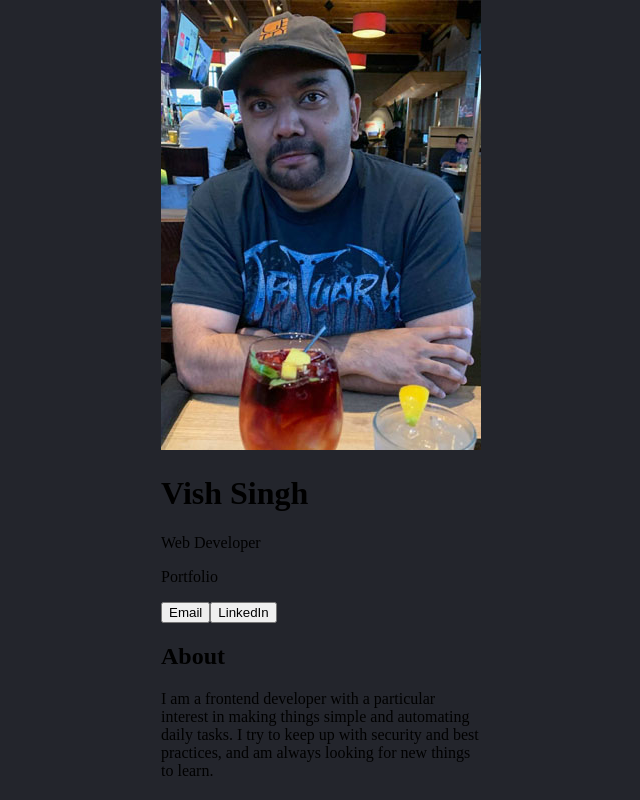
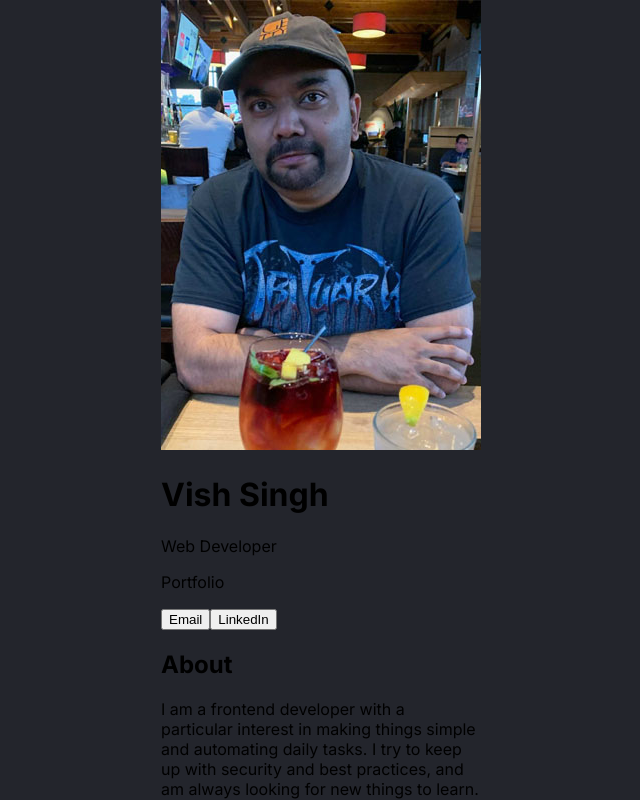
Before and after one commit to vishalicious213/digital-biz-card, a React (Vite) app: page / in a window 1280 px wide. Shown: the top 800 px of the page, without its empty margins (319-959 px from the left). Built offline with nearby package versions, Linux system fonts and the light colour scheme.

Commit message:
added inter from google fonts. applied to body

```diff
--- a/index.css
+++ b/index.css
@@ -7,6 +7,7 @@
     padding: 0;
     max-width: 320px;
     background-color: #23252C;
+    font-family: 'Inter', sans-serif;
 }
 
 .profile-pic {
--- a/index.html
+++ b/index.html
@@ -5,6 +5,10 @@
     <link rel="icon" type="image/svg+xml" href="/vite.svg" />
     <meta name="viewport" content="width=device-width, initial-scale=1.0" />
     <title>Digital Business Card</title>
+    <!-- GOOGLE FONTS -->
+    <link rel="preconnect" href="https://fonts.googleapis.com">
+    <link rel="preconnect" href="https://fonts.gstatic.com" crossorigin>
+    <link href="https://fonts.googleapis.com/css2?family=Inter:wght@400;500;700&display=swap" rel="stylesheet">
     <link rel="stylesheet" href="index.css">
   </head>
   <body>
```
